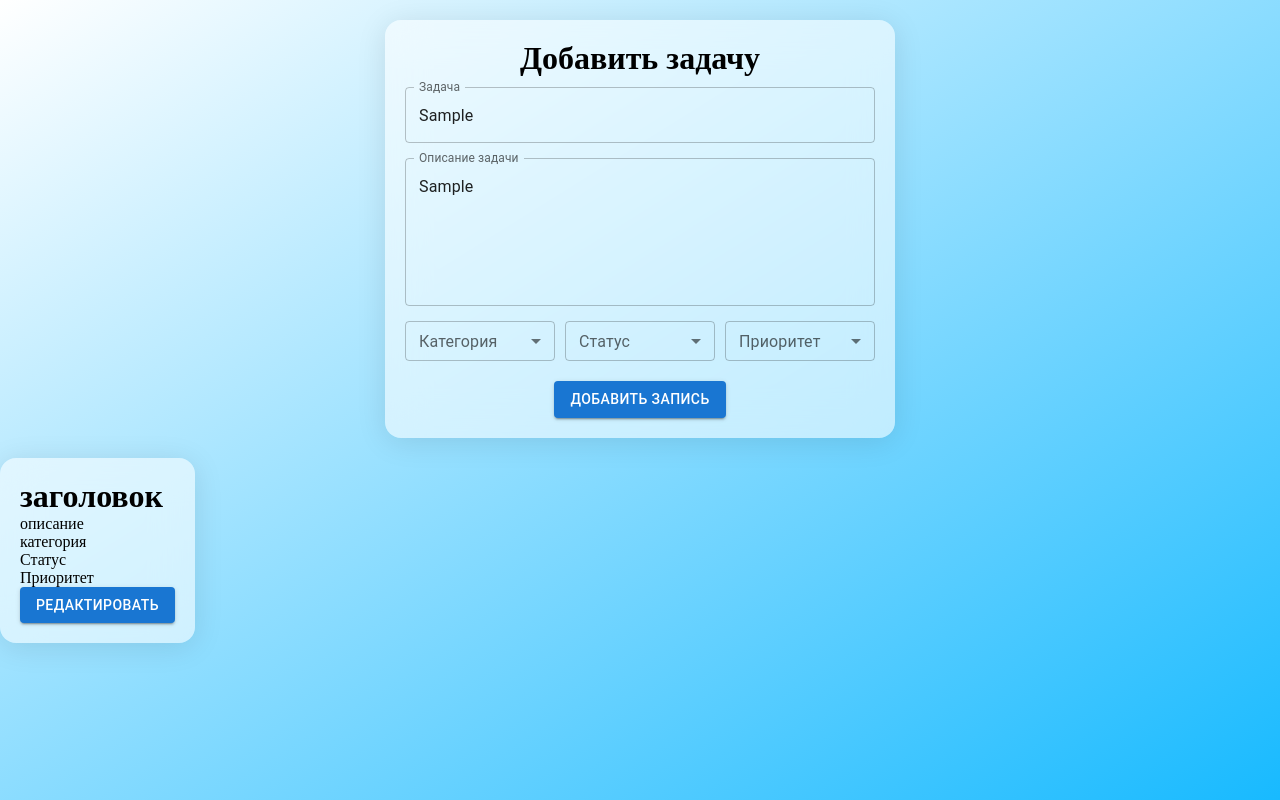
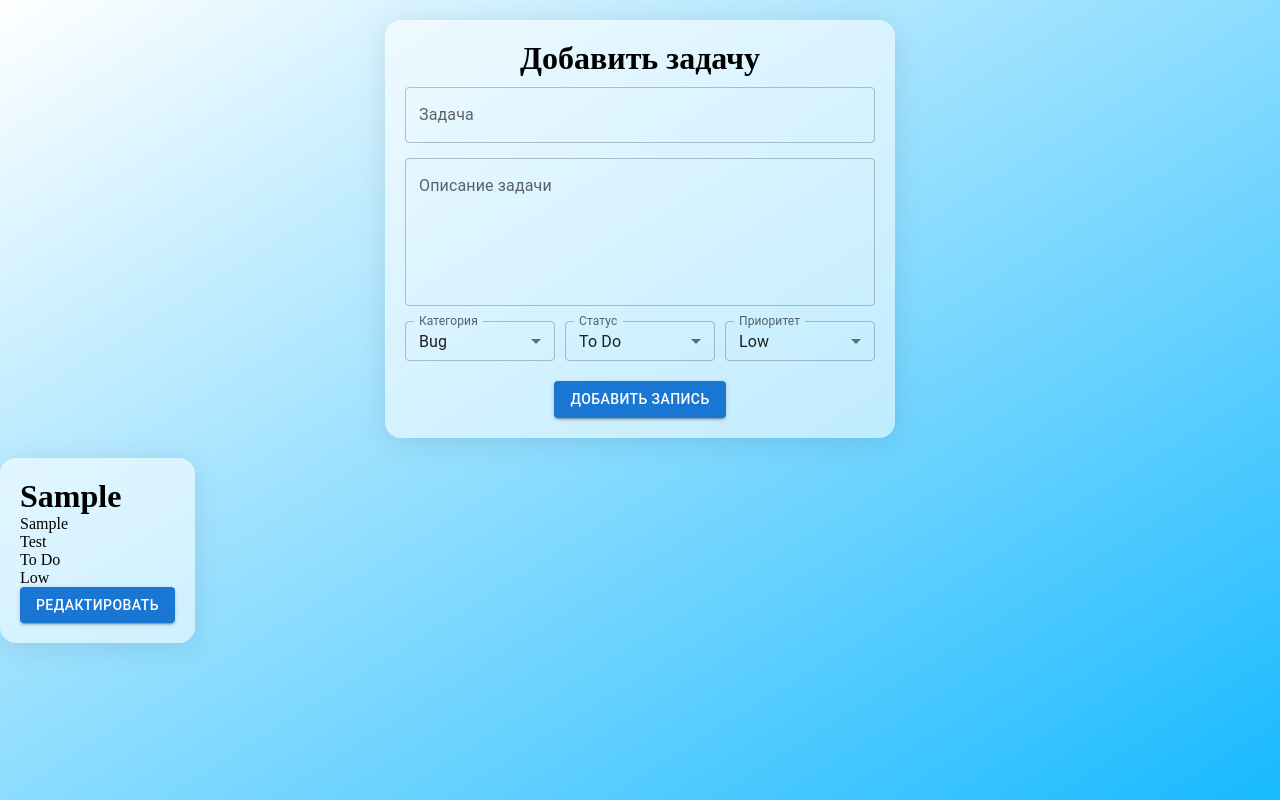
Before and after one commit to Giovaaanniii/Task-Manager-T1, a React (Vite) app: page / in a window 1280 px wide. Both pictures are taken after typing "Sample", "Sample" into the empty fields and a click on the button "ДОБАВИТЬ ЗАПИСЬ". Built offline with nearby package versions, Linux system fonts and the light colour scheme.

Commit message:
добавил возможность добавлять записи в массив задач

```diff
--- a/src/components/AddTask/AddTask.module.css
+++ b/src/components/AddTask/AddTask.module.css
@@ -6,8 +6,7 @@
     background: rgba(255, 255, 255, 0.56);
     border-radius: 16px;
     box-shadow: 0 4px 30px rgba(0, 0, 0, 0.1);
-    backdrop-filter: blur(20px);
-    -webkit-backdrop-filter: blur(20px);
+
 }
 .text{
     justify-content: center;
--- a/src/components/AddTask/AddTask.tsx
+++ b/src/components/AddTask/AddTask.tsx
@@ -4,24 +4,56 @@ import { Category } from "./Category";
 import { Status } from "./Status";
 import { Priority } from "./Priority";
 import Button from "@mui/material/Button";
+import { useState } from "react";
+import type { Task } from "./types/Task";
 
-export const AddTask = () => {
+interface Props {
+  onAddTask: (task: Task) => void; // Добавляем этот тип
+}
+export const AddTask = ({ onAddTask }: Props) => {
+
+  const [task,setTask ] = useState<Task>({
+    id: 0,
+    name: "",
+    description: "",
+    category: "Test",
+    status: "To Do",
+    priority: "Low",
+  });
+  const handlerAddTask = (e: React.FormEvent) => {
+    e.preventDefault();
+    onAddTask(task);
+    setTask({
+      id: 0,
+      name: "",
+      description: "",
+      category: "Bug",
+      status: "To Do",
+      priority: "Low"
+    });
+  };
+
   return (
     <form className={s.wrapper}>
       <h1 className={s.text}>Добавить задачу</h1>
       <div className={s.fields}>
-        <TextField
-          label="Задача"
-        />
-        <TextField  label="Описание задачи" multiline rows={5} />
+        <TextField label="Задача" value={task.name} onChange={(e) => setTask({...task, name: e.target.value})} />
+        <TextField label="Описание задачи" multiline rows={5}  value={task.description} onChange={(e) => setTask({...task, description: e.target.value})}/>
       </div>
       <div className={s.selects}>
-        <Category/>
-        <Status/>
-        <Priority/>
+          <Category
+          value={task.category}
+          onChange={(newCategory) => setTask({...task, category: newCategory})}
+        />
+        <Status    value={task.status}
+          onChange={(newStatus) => setTask({...task, status: newStatus})} />
+        <Priority value={task.priority}
+          onChange={(newPriority) => setTask({...task, priority: newPriority})} />
       </div>
       <div className={s.button}>
-        <Button variant="contained">Добавить запись</Button>
+        <Button variant="contained" onClick={handlerAddTask}>
+          Добавить запись
+        </Button>
       </div>
     </form>
   );
--- a/src/components/AddTask/Category.tsx
+++ b/src/components/AddTask/Category.tsx
@@ -2,22 +2,21 @@ import FormControl from "@mui/material/FormControl";
 import InputLabel from "@mui/material/InputLabel";
 import MenuItem from "@mui/material/MenuItem";
 import Select, { type SelectChangeEvent } from "@mui/material/Select";
-import { useState } from "react";
+import type { CategoryType } from "./types/Task";
 
-export const Category = () => {
-  const [category, setCategory] = useState("");
+interface CategoryProps {
+  value: CategoryType;
+  onChange: (value: CategoryType) => void;
+}
+export const Category = ({ value, onChange }: CategoryProps) => {
   const handleChange = (event: SelectChangeEvent) => {
-    setCategory(event.target.value);
+    onChange(event.target.value as CategoryType);
   };
   return (
     <>
-      <FormControl sx={{minWidth: 150 }} size="small">
+      <FormControl sx={{ minWidth: 150 }} size="small">
         <InputLabel>Категория</InputLabel>
-        <Select
-          value={category}
-          label="Категория"
-          onChange={handleChange}
-        >
+        <Select value={value} label="Категория" onChange={handleChange}>
           <MenuItem value={"Bug"}>Bug</MenuItem>
           <MenuItem value={"Feature"}>Feature</MenuItem>
           <MenuItem value={"Documentation"}>Documentation</MenuItem>
--- a/src/components/AddTask/Priority.tsx
+++ b/src/components/AddTask/Priority.tsx
@@ -1,29 +1,25 @@
-
-
 import FormControl from "@mui/material/FormControl";
 import InputLabel from "@mui/material/InputLabel";
 import MenuItem from "@mui/material/MenuItem";
 import Select, { type SelectChangeEvent } from "@mui/material/Select";
-import { useState } from "react";
+import type { PriorityType } from "./types/Task";
 
-export const Priority = () => {
-  const [priority, setPriority] = useState("");
+interface PriorityProps {
+  value: PriorityType;
+  onChange: (value: PriorityType) => void;
+}
+export const Priority = ({ value, onChange }: PriorityProps) => {
   const handleChange = (event: SelectChangeEvent) => {
-    setPriority(event.target.value);
+    onChange(event.target.value as PriorityType);
   };
   return (
     <>
-      <FormControl sx={{minWidth: 150 }} size="small">
+      <FormControl sx={{ minWidth: 150 }} size="small">
         <InputLabel>Приоритет</InputLabel>
-        <Select
-          value={priority}
-          label="Приоритет"
-          onChange={handleChange}
-        >
+        <Select value={value} label="Приоритет" onChange={handleChange}>
           <MenuItem value={"Low"}>Low</MenuItem>
           <MenuItem value={"Medium"}>Medium</MenuItem>
-          <MenuItem  value={"High"}>High</MenuItem>
-
+          <MenuItem value={"High"}>High</MenuItem>
         </Select>
       </FormControl>
     </>
--- a/src/components/AddTask/Status.tsx
+++ b/src/components/AddTask/Status.tsx
@@ -1,29 +1,25 @@
-
-
 import FormControl from "@mui/material/FormControl";
 import InputLabel from "@mui/material/InputLabel";
 import MenuItem from "@mui/material/MenuItem";
 import Select, { type SelectChangeEvent } from "@mui/material/Select";
-import { useState } from "react";
+import type { StatusType } from "./types/Task";
 
-export const Status = () => {
-  const [status, setStatus] = useState("");
+interface StatusProps {
+  value: StatusType;
+  onChange: (value: StatusType) => void;
+}
+export const Status = ({ value, onChange }: StatusProps) => {
   const handleChange = (event: SelectChangeEvent) => {
-    setStatus(event.target.value);
+    onChange(event.target.value as StatusType);
   };
   return (
     <>
-      <FormControl sx={{minWidth: 150 }} size="small">
+      <FormControl sx={{ minWidth: 150 }} size="small">
         <InputLabel>Статус</InputLabel>
-        <Select
-          value={status}
-          label="Статус"
-          onChange={handleChange}
-        >
+        <Select value={value} label="Статус" onChange={handleChange}>
           <MenuItem value={"To Do"}>To Do</MenuItem>
           <MenuItem value={"In Progress"}>In Progress</MenuItem>
-          <MenuItem  value={"Done"}>Done</MenuItem>
-
+          <MenuItem value={"Done"}>Done</MenuItem>
         </Select>
       </FormControl>
     </>
--- /dev/null
+++ b/src/components/AddTask/types/Task.ts
@@ -0,0 +1,12 @@
+export type CategoryType = "Bug" | "Feature" | "Documentation" | "Refactor" | "Test";
+export type StatusType = "To Do" | "In Progress" | "Done";
+export type PriorityType = "Low" | "Medium" | "High";
+
+export type Task = {
+  id: number
+  name: string;
+  description: string;
+  category: CategoryType;
+  status: StatusType;
+  priority: PriorityType;
+};
--- a/src/components/TaskList/TaskItem/TaskItem.module.css
+++ b/src/components/TaskList/TaskItem/TaskItem.module.css
@@ -3,6 +3,4 @@
     background: rgba(255, 255, 255, 0.56);
     border-radius: 16px;
     box-shadow: 0 4px 30px rgba(0, 0, 0, 0.1);
-    backdrop-filter: blur(20px);
-    -webkit-backdrop-filter: blur(20px);
 }
--- a/src/components/TaskList/TaskItem/TaskItem.tsx
+++ b/src/components/TaskList/TaskItem/TaskItem.tsx
@@ -1,19 +1,23 @@
 import Button from "@mui/material/Button";
 import s from "./TaskItem.module.css";
 import { Link } from "react-router-dom";
+import type { Task } from "../../AddTask/types/Task";
 
-export const TaskItem = () => {
+interface TaskItemProps {
+  task: Task;
+}
+export const TaskItem = ({task}: TaskItemProps) => {
   return (
     <div className={s.wrapper}>
       <div>
 
       </div>
-      <h1>заголовок</h1>
-      <p>описание</p>
+      <h1>{task.name}</h1>
+      <p>{task.description}</p>
       <div>
-        <div>категория</div>
-        <div>Статус</div>
-        <div>Приоритет</div>
+        <div>{task.category}</div>
+        <div>{task.status}</div>
+        <div>{task.priority}</div>
       </div>
       <Link to="/task/:id"><Button variant="contained">редактировать</Button></Link>
     </div>
--- a/src/components/TaskList/TaskList.tsx
+++ b/src/components/TaskList/TaskList.tsx
@@ -1,16 +1,25 @@
+import { useState } from "react";
 import { AddTask } from "../AddTask/AddTask";
+import type { Task } from "../AddTask/types/Task";
 import { TaskItem } from "./TaskItem/TaskItem";
 import s from "./TaskList.module.css";
 
 export const TaskList = () => {
+  const [tasks, setTasks] = useState<Task[]>([]);
+  const handleAddTask = (newTask: Task) => {
+    const addTaskID = {...newTask, id: Date.now()}
+    setTasks([...tasks, addTaskID]);
+};
   return (
     <>
     <div className={s.addTask}>
-        <AddTask />
+        <AddTask onAddTask={handleAddTask} />
     </div>
 
-      <div className={s.list}>
-        <TaskItem />
+     <div className={s.list}>
+        {tasks.map((task) => (
+          <TaskItem key={task.id} task={task} />
+        ))}
       </div>
     </>
   );
```
